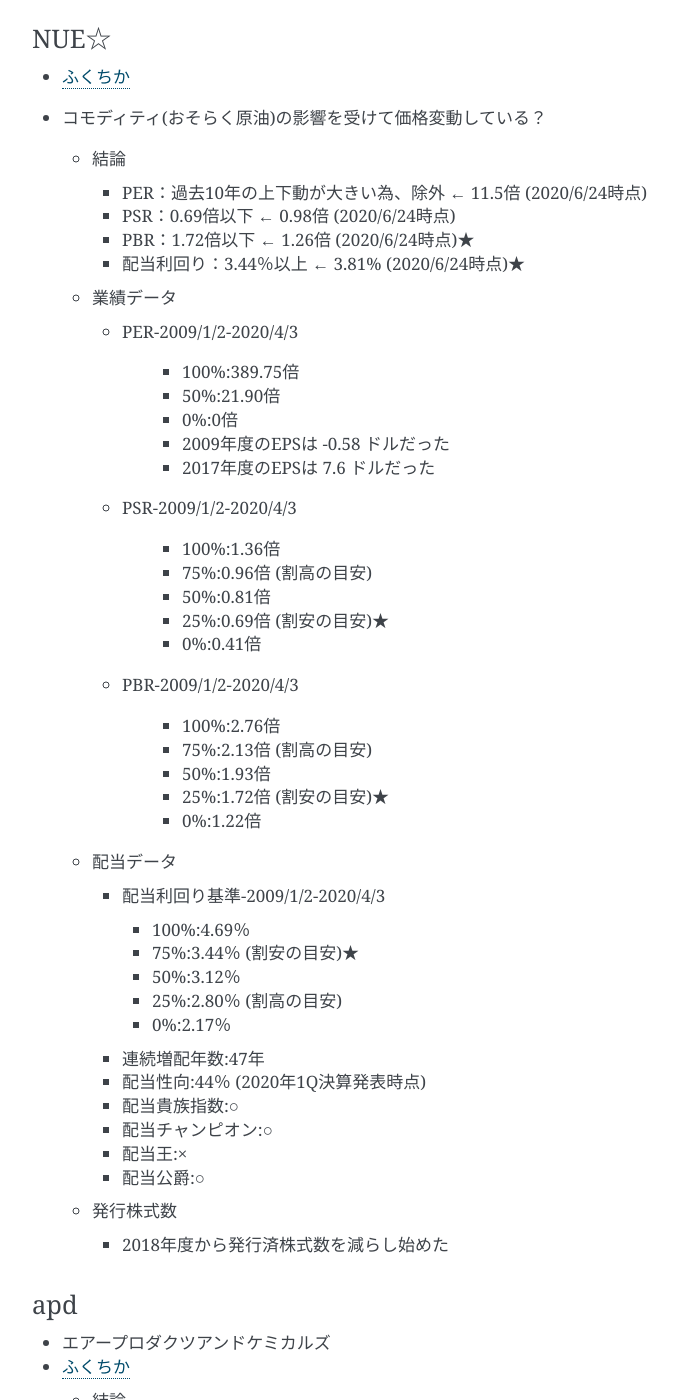
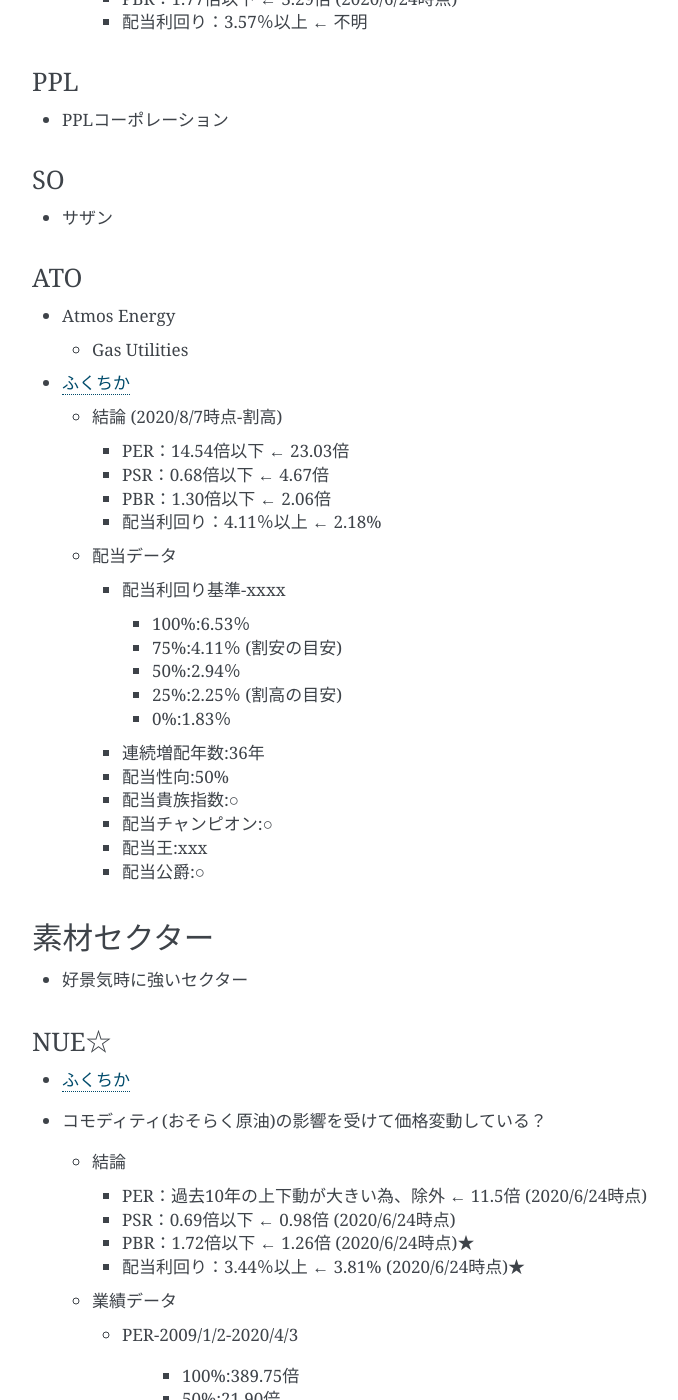
Before and after one commit to yuyuyu0706/sphinx, a Sphinx documentation site: the page built from sphinx/source/work/page07_finance.rst, in a window 1280 px wide and 1400 px high, scrolled down 4214 px. Shown: the whole window, without its empty margins (388-1066 px from the left). Built offline with Sphinx 7.4.7, drawn with Linux system fonts in a browser that asks for light colours; pages that are not in the unit, such as notebooks, are missing from menus; some of the changed text lies outside the part shown.

Commit message:
auto commit

```diff
--- a/sphinx/source/work/page07_finance.rst
+++ b/sphinx/source/work/page07_finance.rst
@@ -169,6 +169,22 @@ ED☆
 * `コンソリデーテッドエジソンってどんな会社？ <https://invest.radish-plan.com/utilities_research3/>`_
 * `ふくちか <https://hiromethod.com/ed>`_
 
+  * 配当データ
+
+    * 配当利回り基準-xxxx
+
+      * 100%:xxx％
+      * 75%:xxx％ (割安の目安)
+      * 50%:xxx％
+      * 25%:xxx％ (割高の目安)
+      * 0%:xxx％
+
+    * 連続増配年数:xxx
+    * 配当性向:xxx
+    * 配当貴族指数:○
+    * 配当チャンピオン:xxx
+    * 配当王:xxx
+    * 配当公爵:xxx
 
 ********************
 ARTNA
@@ -208,6 +224,40 @@ SO
 ********************
 
 * サザン
+
+********************
+ATO
+********************
+
+* Atmos Energy
+
+  * Gas Utilities
+
+* `ふくちか <https://hiromethod.com/ugi>`_
+
+  * 結論 (2020/8/7時点-割高)
+
+    * PER：14.54倍以下 ← 23.03倍
+    * PSR：0.68倍以下   ← 4.67倍
+    * PBR：1.30倍以下   ← 2.06倍
+    * 配当利回り：4.11％以上 ← 2.18%
+
+  * 配当データ
+
+    * 配当利回り基準-xxxx
+
+      * 100%:6.53％
+      * 75%:4.11％ (割安の目安)
+      * 50%:2.94％
+      * 25%:2.25％ (割高の目安)
+      * 0%:1.83％
+
+    * 連続増配年数:36年
+    * 配当性向:50%
+    * 配当貴族指数:○
+    * 配当チャンピオン:○
+    * 配当王:xxx
+    * 配当公爵:○
 
 素材セクター
 ###############################
```
Also changed, not shown: other parts of sphinx/source/work/page07_finance.rst (+5 -5 lines).
